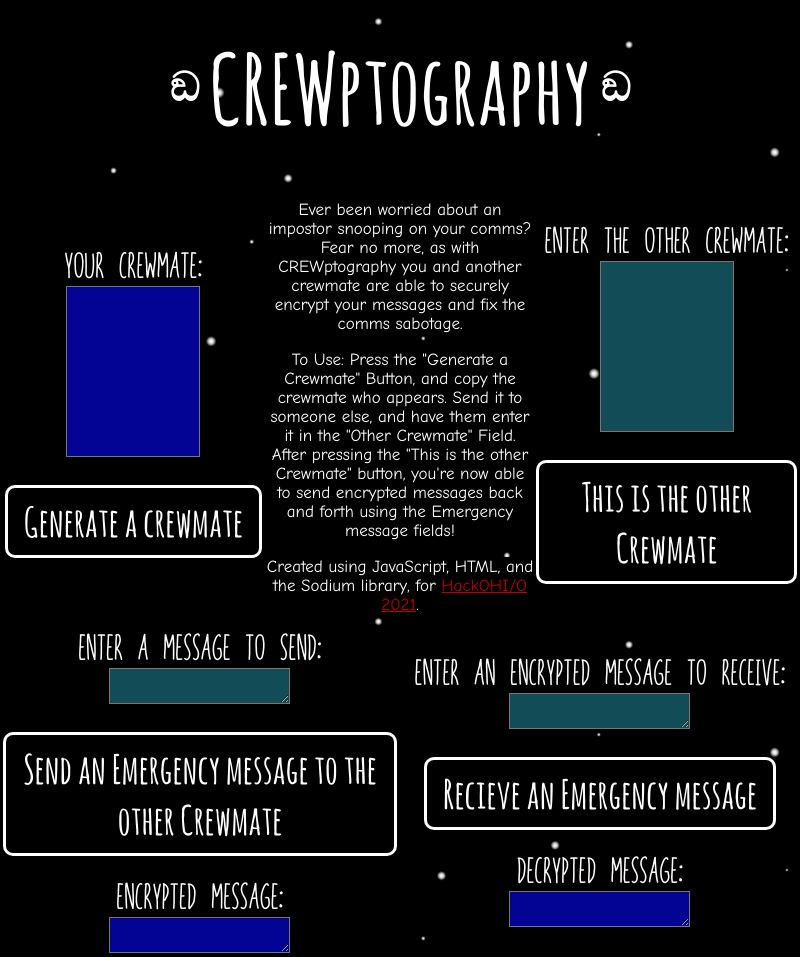
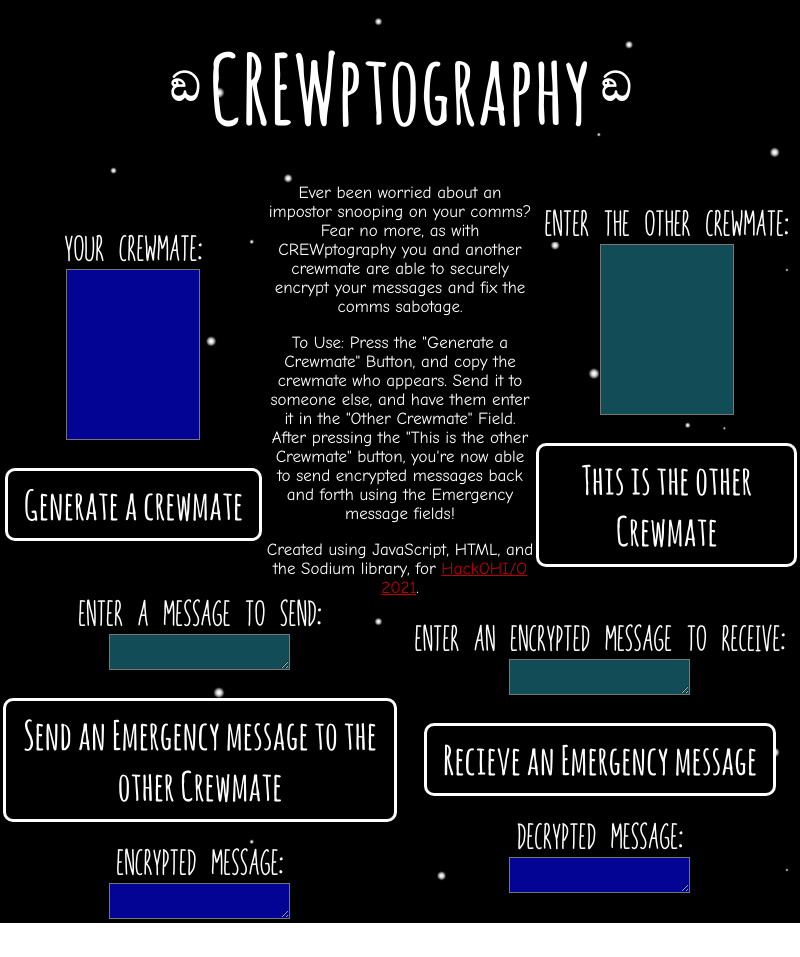
Before and after one commit to yungcomputerchair/CREWptography, an Electron app: page index.html in a window 800 px wide. After the commit the page ends 923 px from the top, so only its background shows below. Drawn offline with Linux system fonts and the light colour scheme; no server answers.

Commit message:
lemme push this last change

```diff
--- a/index.html
+++ b/index.html
@@ -140,10 +140,19 @@
       text-align: center;
       font-family: 'Comic Sans MS';
       font-size: 17px;
+      display: flex;
+      flex-direction: column;
+      align-items: center;
+      justify-content: center;
     }
 
     #desc p {
       background: #000;
+      margin-bottom: 0;
+    }
+
+    #desc p:first-child {
+      margin: 0;
     }
 
     #desc a {
```
